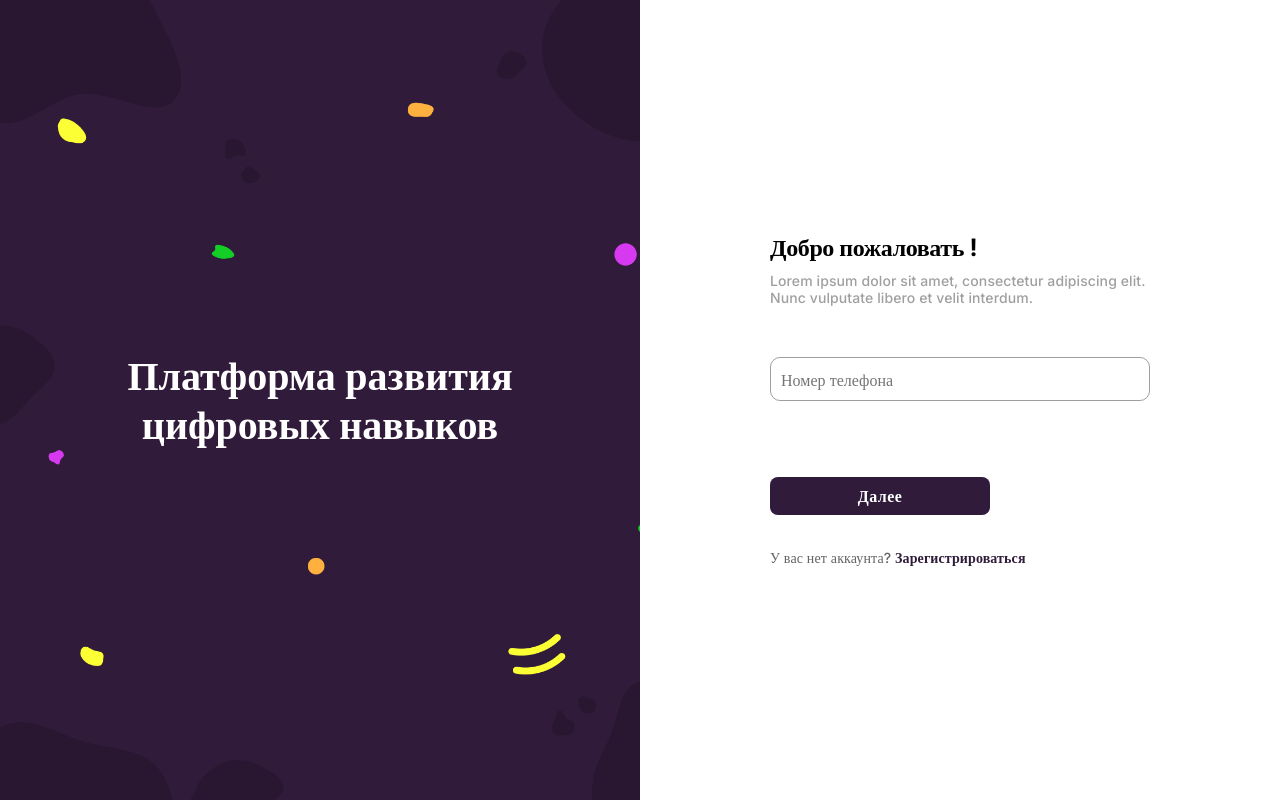
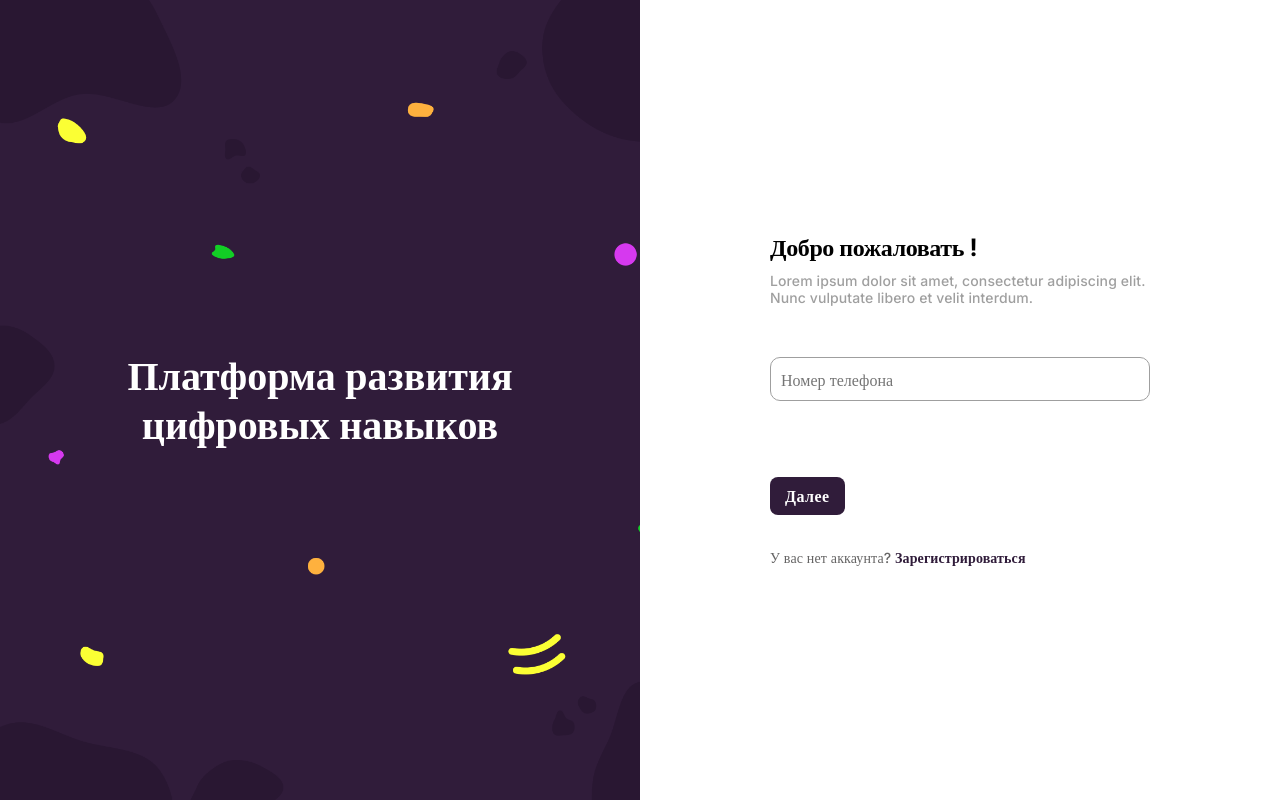
Before and after one commit to Savantm1/SFIA, a React (Create React App) app: page / in a window 1280 px wide. Built offline with nearby package versions, Linux system fonts and the light colour scheme; a web font is replaced by a local one.

Commit message:
fix tasks

```diff
--- a/src/common/navigation/components/Sidebar/Sidebar.tsx
+++ b/src/common/navigation/components/Sidebar/Sidebar.tsx
@@ -18,7 +18,7 @@ export const Sidebar: FC<SidebarProps> = memo(({ links }) => {
             <Styled.LogoContainer>logo</Styled.LogoContainer>
             <Styled.LinksContainer>{linkComponents}</Styled.LinksContainer>
             <Styled.LinksContainer>
-                <Link to={MAIN_ROUTES.login}></Link>
+                <Link to={MAIN_ROUTES.logout}></Link>
             </Styled.LinksContainer>
         </Styled.MainContainer>
     );
--- a/src/common/navigation/paths.ts
+++ b/src/common/navigation/paths.ts
@@ -1,6 +1,6 @@
 export enum MAIN_ROUTES {
     default = '/',
-    exit = '/logout',
+    logout = '/logout',
     login = '/login',
     registration = '/registration',
 }
@@ -8,7 +8,7 @@ export enum MAIN_ROUTES {
 export enum STUDENT_ROUTES {
     student = '/student',
     main = '/main',
-    courses = 'courses',
+    courses = '/courses',
     vacancies = '/vacancies',
 }
 
--- a/src/ui/components/Button/styled.ts
+++ b/src/ui/components/Button/styled.ts
@@ -2,7 +2,7 @@ import { Button as ButtonMUI, ButtonProps, styled } from '@mui/material';
 import Color from '@ui/assets/color';
 export const Button = styled(ButtonMUI)<ButtonProps>(() => ({
     color: Color.mainWhite,
-    width: '220px',
+    maxWidth: '220px',
     border: 'none',
     borderRadius: '8px',
     backgroundColor: Color.mainViolet,
--- a/src/ui/components/Select/Select.tsx
+++ b/src/ui/components/Select/Select.tsx
@@ -1,7 +1,7 @@
-import { FC, memo, useMemo, useState } from 'react';
 import { SelectChangeEvent } from '@mui/material';
 import { Styled } from '@ui/components/Select/styled';
 import { SelectProps } from '@ui/components/Select/types';
+import { FC, memo, useMemo, useState } from 'react';
 
 export const Select: FC<SelectProps> = memo(
     ({ options, defaultValue = options[0].value, placeholder, onSelect }) => {
```
Also changed, not shown: src/ui/components/Select/styled.ts (+4 -4 lines).
